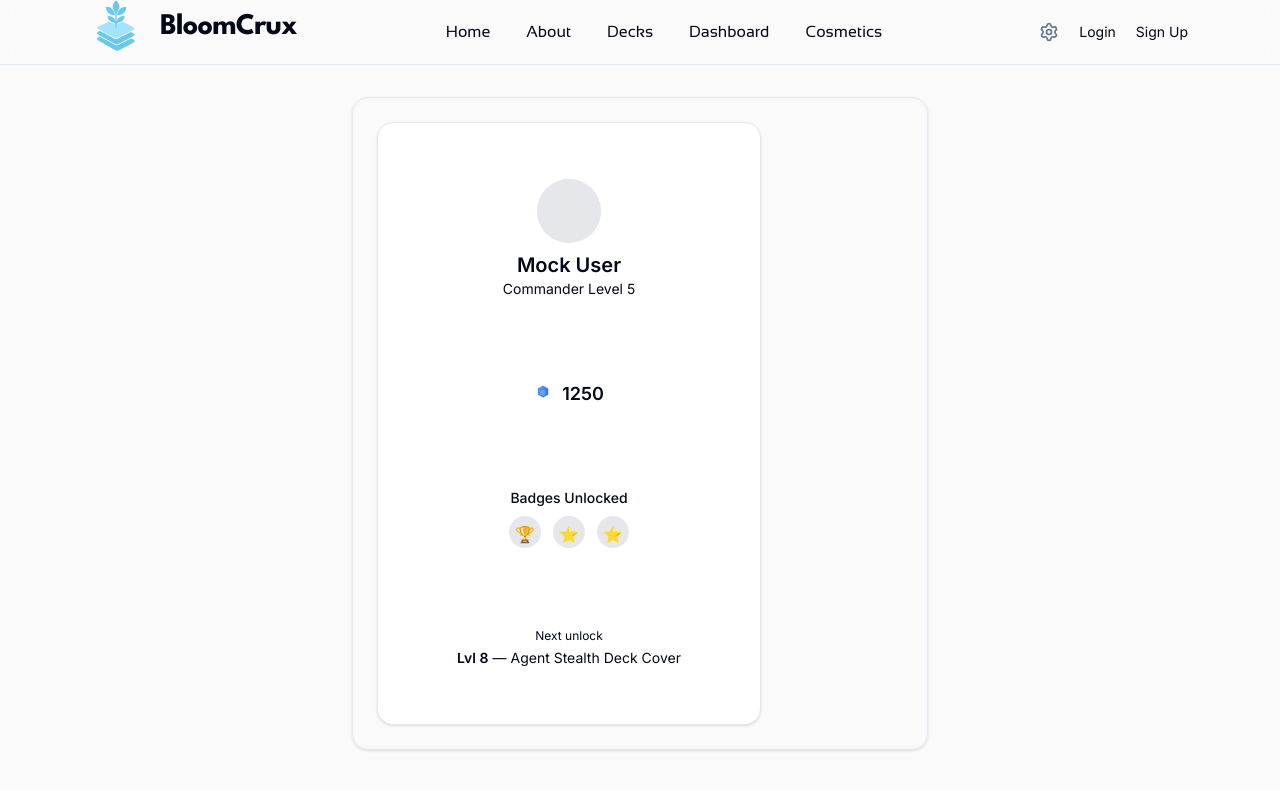
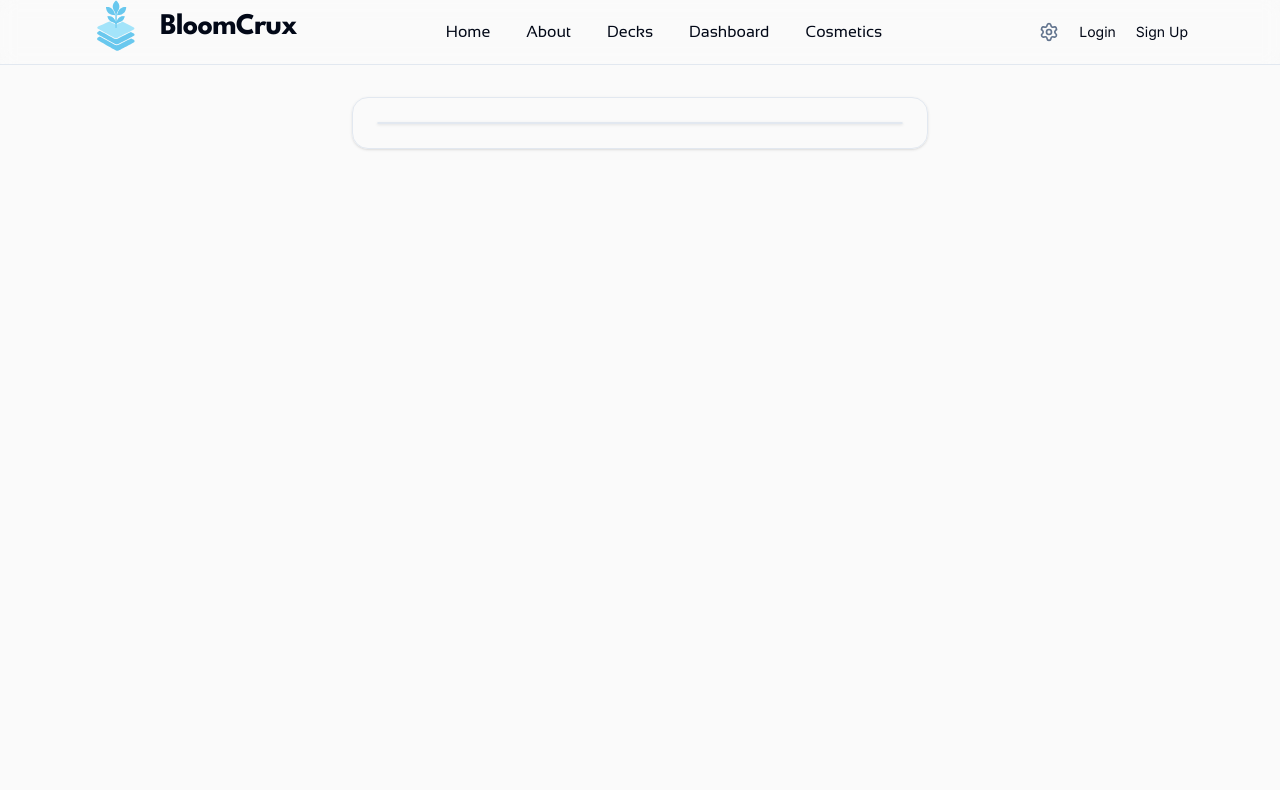
Before and after one commit to brandoninorbit/BloomCruxNoMigration, a Next.js app: page /dev/agent-card in a window 1280 px wide. Shown: the top 790 px of the page. Built offline with nearby package versions, Linux system fonts and the light colour scheme; no server answers.

Commit message:
agent card smaller size

```diff
--- a/src/components/AgentCard.tsx
+++ b/src/components/AgentCard.tsx
@@ -74,8 +74,14 @@
 
   return (
     <Card
+      // Responsive scaling: base size 319x344 at >=1920px; scales down proportionally below.
+      // width = 319 * (vw/1920) (capped at 319) ; same for height.
+      style={{
+        width: 'clamp(160px, calc(319px * (100vw / 1920)), 319px)',
+        height: 'clamp(172px, calc(344px * (100vw / 1920)), 344px)',
+      }}
       className={cn(
-        'w-full aspect-[7/11] lg:max-w-sm transition will-change-transform bg-white relative overflow-hidden',
+        'transition will-change-transform bg-white relative overflow-hidden',
         'hover:-translate-y-1 hover:scale-[1.01] hover:shadow-xl',
         className
       )}
```
